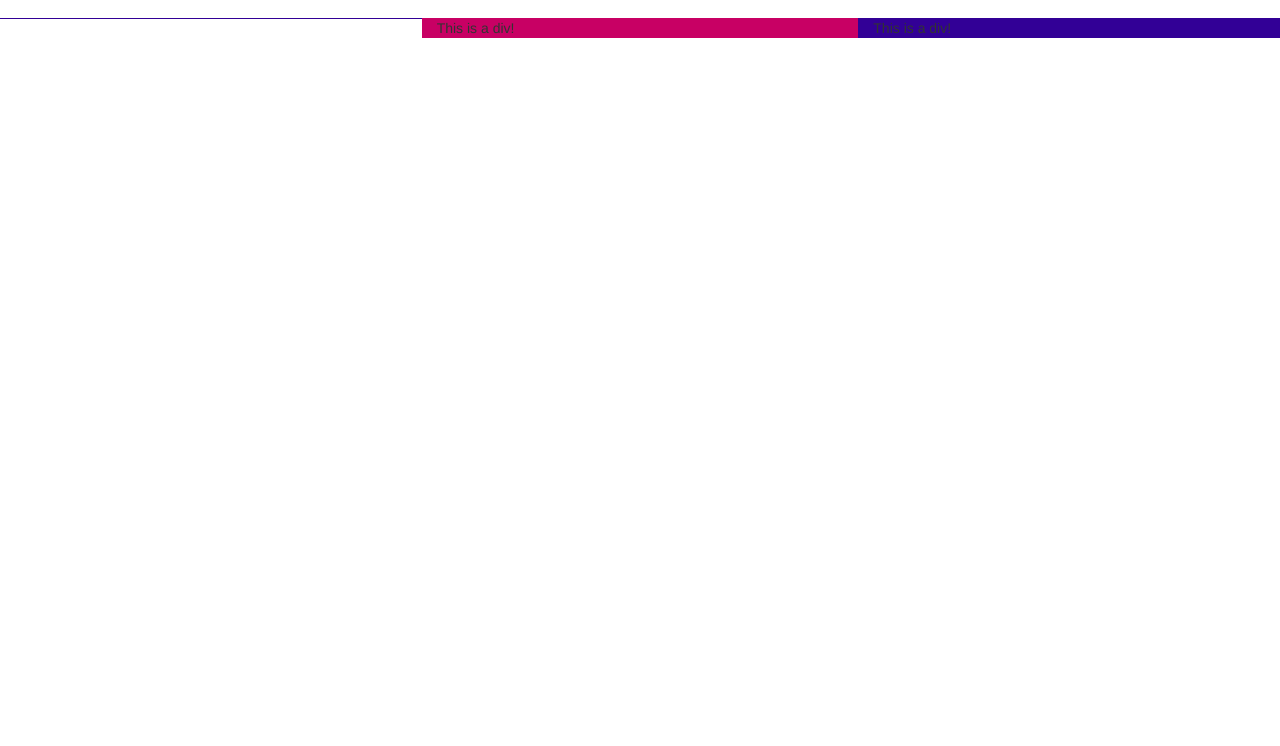
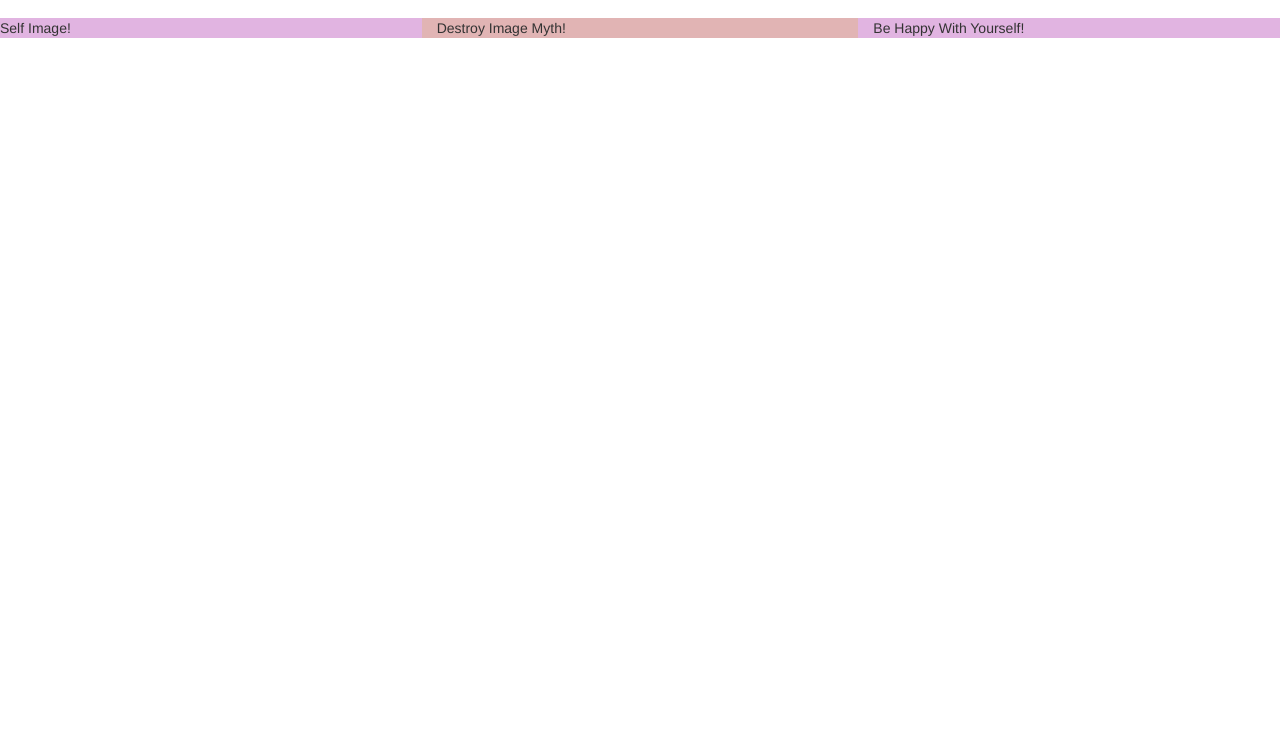
Before and after one commit to xmollyw/positiveselfimage, a plain HTML site: page index.html in a window 1280 px wide. Shown: the part 54-800 px from the top of the page. Drawn offline with nearby package versions, Linux system fonts and the light colour scheme.

Commit message:
Update index.html

```diff
--- a/index.html
+++ b/index.html
@@ -25,12 +25,13 @@
 <body>
 <div>
   <div class="row">
-    <div class="col-sm-4" style="background-color:rgb(50,0,150);">
+    <div class="col-sm-4" style="background-color:rgb(225,180,225);">
+    Self Image!
     </div>
-    <div class="col-sm-4" style="background-color:rgb(200,0,100);">
-      This is a div!</div>
-    <div class="col-sm-4" style="background-color:rgb(50,0,150);">
-      This is a div!</div>
+    <div class="col-sm-4" style="background-color:rgb(225,180,180);">
+      Destroy Image Myth!</div>
+    <div class="col-sm-4" style="background-color:rgb(225,180,225);">
+      Be Happy With Yourself!</div>
   </div>
 </body>
 </html>
```
